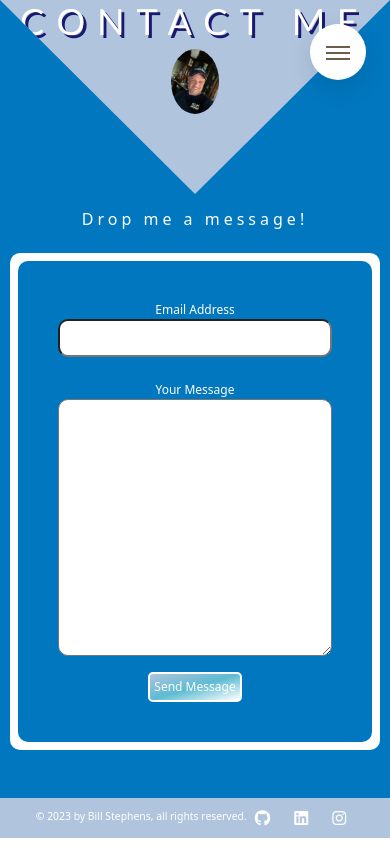
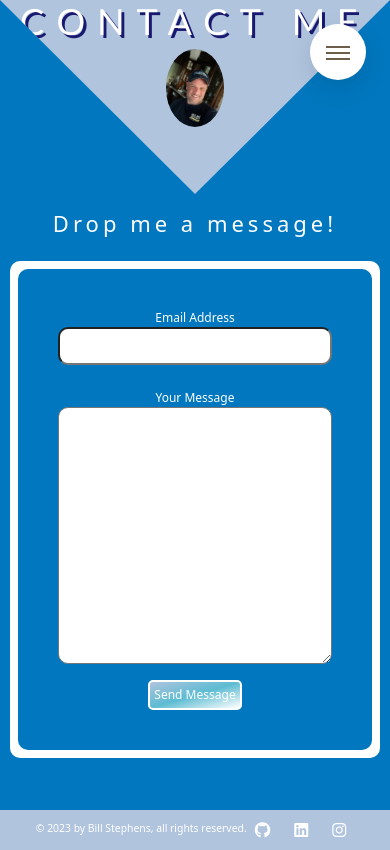
Before and after one commit to BillStephens2022/my_portfolio, a React (Create React App) app: page /contact in a window 390 px wide. Shown: the top 850 px of the page. Built offline with nearby package versions, Linux system fonts and the light colour scheme.

Commit message:
improved styling on contact page for tablets/phones

```diff
--- a/src/css/style.css
+++ b/src/css/style.css
@@ -596,7 +596,7 @@ html {
   background-image: linear-gradient(0.5turn, #0077be, 10%, #0077be);
   color: #fff;
   padding-bottom: 3rem;
-  min-height: 93vh; }
+  min-height: 96vh; }
   .contact__hero {
     height: 23vh;
     background-color: lightsteelblue;
@@ -631,18 +631,27 @@ html {
         transform: scale(1.1); }
       @media only screen and (max-width: 75em) {
         .contact__hero-pic {
-          width: 5%; } }
+          width: 6%; } }
       @media only screen and (max-width: 56.25em) {
         .contact__hero-pic {
-          width: 10%; } }
+          width: 13%; } }
       @media only screen and (max-width: 37.5em) {
         .contact__hero-pic {
-          width: 12.5%; } }
+          width: 15%; } }
   .contact__subheader {
     padding-top: 2rem;
     font-size: 2rem;
     letter-spacing: .5rem;
     animation: blinker 1.5s step-start infinite; }
+    @media only screen and (max-width: 75em) {
+      .contact__subheader {
+        font-size: 3rem; } }
+    @media only screen and (max-width: 56.25em) {
+      .contact__subheader {
+        font-size: 3.5rem; } }
+    @media only screen and (max-width: 37.5em) {
+      .contact__subheader {
+        font-size: 2.75rem; } }
   .contact__container {
     background: #fff;
     margin: 3rem auto;
--- a/src/sass/pages/_contact.scss
+++ b/src/sass/pages/_contact.scss
@@ -3,7 +3,7 @@
   background-image: linear-gradient(.5turn, $color-blue-med, 10%, $color-blue-med);
   color: $color-white;
   padding-bottom: 3rem;
-  min-height: 93vh;
+  min-height: 96vh;
 
     &__hero {
       height: 23vh;
@@ -48,15 +48,15 @@
         }
 
         @include respond(tab-land) {
-           width: 5%;
+           width: 6%;
         }
 
         @include respond(tab-port) {
-            width: 10%;
+            width: 13%;
         }
 
         @include respond(phone) {
-            width: 12.5%;
+            width: 15%;
         }
       }
     }
@@ -66,6 +66,18 @@
         font-size: 2rem;
         letter-spacing: .5rem;
         animation: blinker 1.5s step-start infinite;
+
+      @include respond(tab-land) {
+        font-size: 3rem;
+      }
+
+      @include respond(tab-port) {
+        font-size: 3.5rem;
+      }
+
+      @include respond(phone) {
+        font-size: 2.75rem;
+      }
     }
 
     &__container {
```
